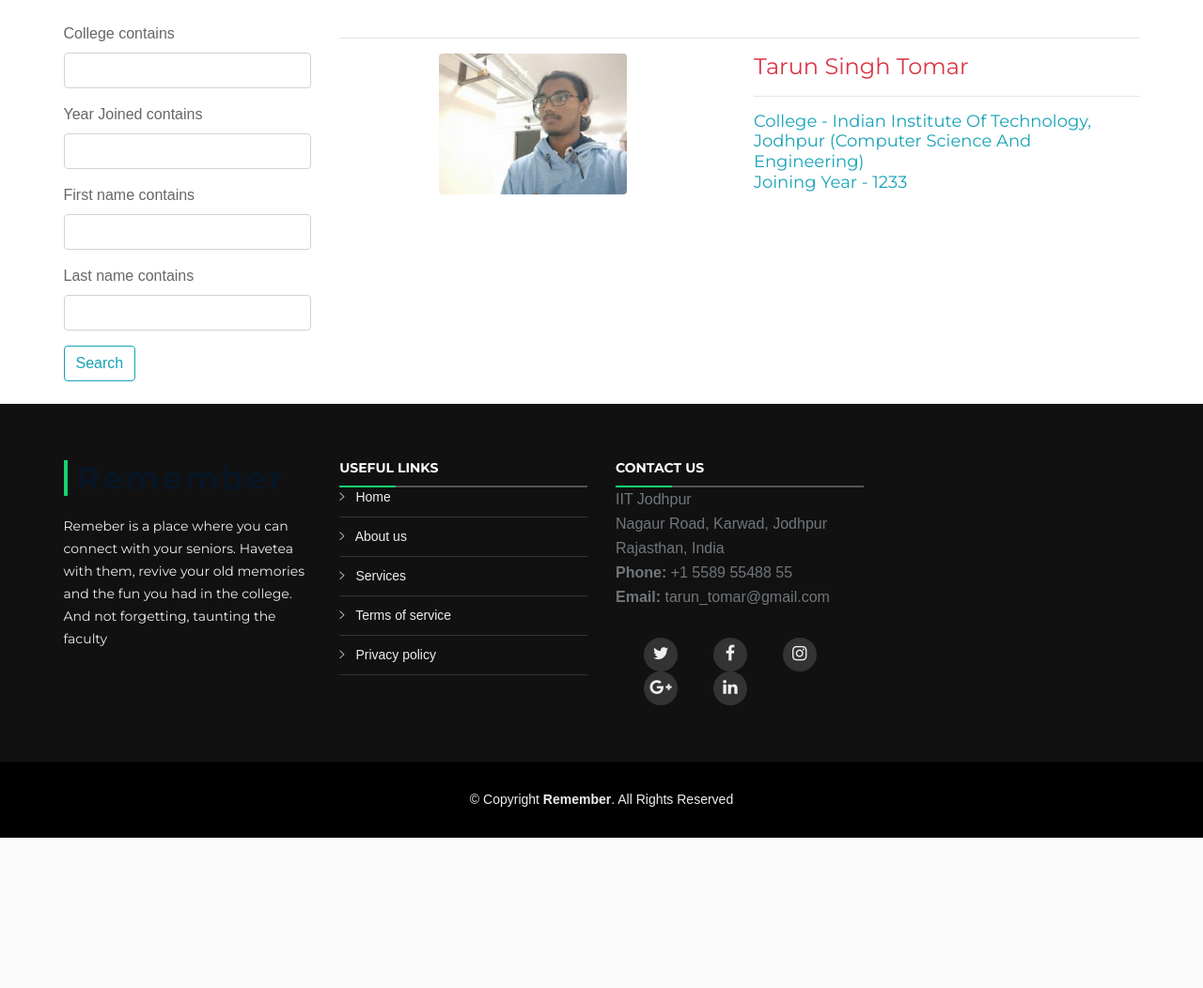
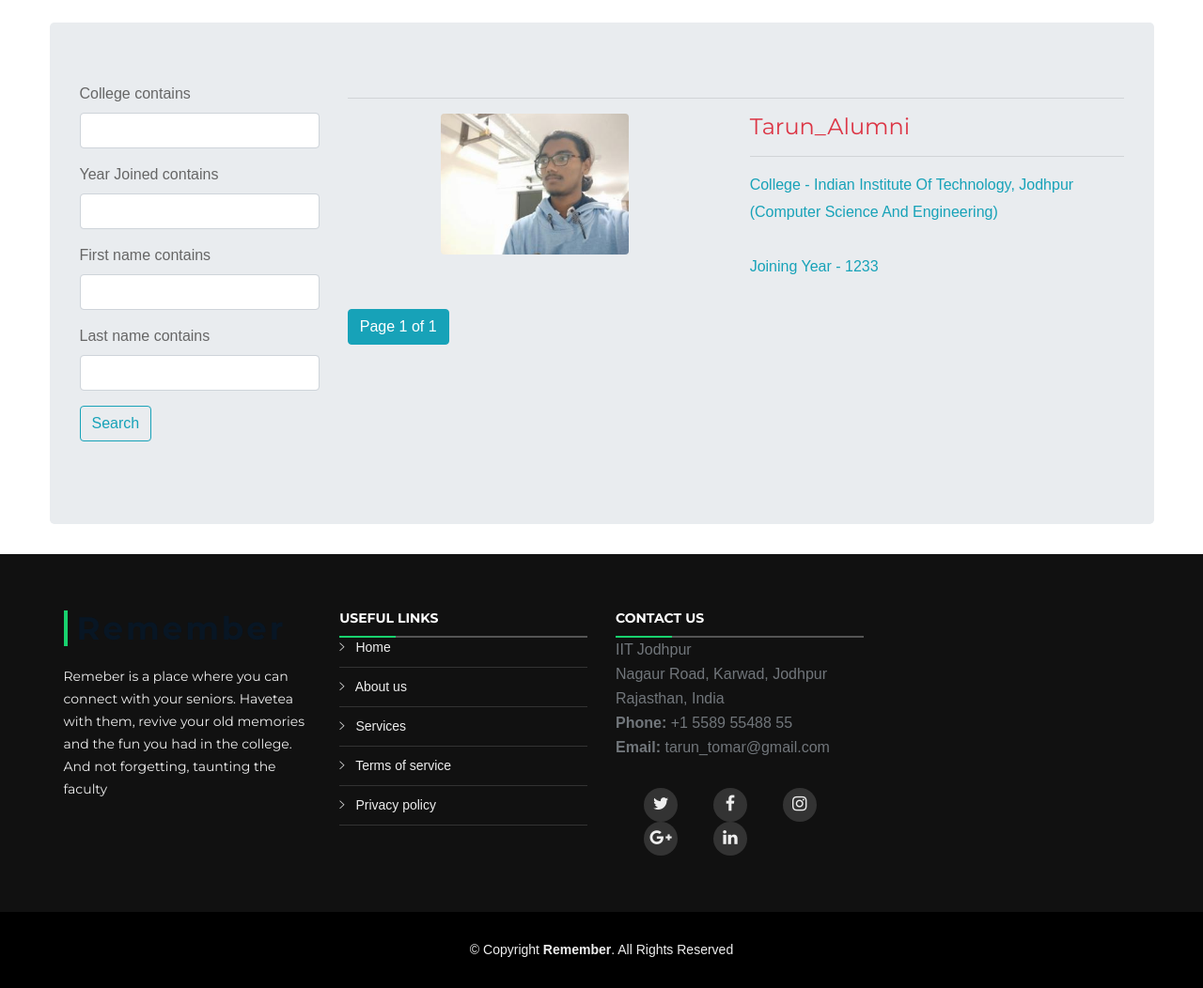
Before and after one commit to rohansingh9001/Smart-India-Hackathon-Alumni-Monitoring, a Django app: page /showalumni in a window 1280 px wide. Shown: the part 76-1128 px from the top of the page at 94% size. Before the commit the page ends 968 px from the top, so only its background shows below. Run offline with Django 3.2, Linux system fonts and the light colour scheme; data comes from the database, SQL or seed files in the repository; some libraries are stand-ins or nearby versions; some web fonts are replaced.

Commit message:
pagination

```diff
--- a/newApp/views.py
+++ b/newApp/views.py
@@ -4,17 +4,25 @@ from .models import User
 # from .forms import AddAlumniForm
 from django.views.generic import View
 from .filters import AlumniFilter
-
+from django.core.paginator import Paginator, EmptyPage, PageNotAnInteger
 
 def home(request):
     return render(request, 'home.html')
 
 
 def AlumniListView(request):
-    total = User.objects.all()
+    total = User.objects.filter(Verified=True).filter(is_alumni=True).all()
     alfilter = AlumniFilter(request.GET, queryset=total)
     template_name = 'showalumni.html'
-    return render(request, template_name, {'filter': alfilter})
+    paginator = Paginator(alfilter.qs, 3)
+    page_number = request.GET.get('page')
+    try:
+        page_obj = paginator.page(page_number)
+    except PageNotAnInteger:
+        page_obj = paginator.page(1)
+    except EmptyPage:
+        page_obj = paginator.page(paginator.num_pages)
+    return render(request, template_name, {'filter': alfilter, 'page_obj': page_obj})
 
 
 class AlumniDetailView(View):
--- a/templates/showalumni.html
+++ b/templates/showalumni.html
@@ -1,6 +1,6 @@
-{% extends "base.html" %} {%load static%} {% load crispy_forms_tags %} {% block content %}
+{% extends "base.html" %} {%load static%} {% load crispy_forms_tags %} {% load templatetags %} {% block content %}
 <br>
-<div class="container ">
+<div class="container jumbotron">
     <div class="row">
         <div class="col-sm-3 ">
             <form method="get">
@@ -9,34 +9,43 @@
             </form>
         </div>
         <div class="col-sm-9">
-            {% for p in filter.qs %}
-            {% if p.Verified and p.is_alumni %}
+
+
+
+            {% for p in page_obj %}
             <hr>
             <a href="{% url 'alumni-detail' p.id %}" style="color: black">
-                <div class="mx-auto  style="width:500px">
+                <div class="mx-auto  style=" width:500px">
                     <div class="row">
                         <div class="avatar mx-auto white col-sm-5">
                             <img src="{{ p.Image.url }}" style="height: 150px;width: 200px" class="rounded mx-auto d-block">
                         </div>
                         <div class="col-sm-6 ">
-                                <h4 class="card-title text-danger">{{p.first_name}} {{p.last_name}}</h4>
+                            <h4 class="card-title text-danger">{{p.username}}</h4>
                             <hr>
-                                <h5 class="text-info ">College - {{p.College}} ({{p.Branch}})</h5>
-                                <h5 class="text-info">Joining Year - {{p.Year_Joined}}</h5>
+                            <p class="text-info ">College - {{p.College}} ({{p.Branch}})</p>
+                            <p class="text-info">Joining Year - {{p.Year_Joined}}</p>
                         </div>
                     </div>
                 </div>
             </a>
-            {%endif%} {%endfor%}
-            <div style="margin-left: 220px">
-                {% if is_paginated %} {% if page_obj.has_previous %}
-                <a class="btn btn-outline-info mb-4" href="?page=1">First</a>
-                <a class="btn btn-outline-info mb-4" href="?page={{ page_obj.previous_page_number }}">Previous</a> {% endif %} {% for num in page_obj.paginator.page_range %} {% if page_obj.number == num %}
-                <a class="btn btn-info mb-4" href="?page={{ num }}">{{ num }}</a> {% elif num > page_obj.number|add:'-3' and num
-                < page_obj.number|add: '3' %} <a class="btn btn-outline-info mb-4" href="?page={{ num }}">{{ num }}</a>
-                    {% endif %} {% endfor %} {% if page_obj.has_next %}
-                    <a class="btn btn-outline-info mb-4" href="?page={{ page_obj.next_page_number }}">Next</a>
-                    <a class="btn btn-outline-info mb-4" href="?page={{ page_obj.paginator.num_pages }}">Last</a> {% endif %} {% endif %}
+            {%endfor%}
+            <div class="pagination">
+            <span>
+                {% if page_obj.has_previous %}
+                    <a class="btn btn-outline-info mb-4" href="?{% query_transform request page=1 %}">&laquo; first</a>
+                    <a class="btn btn-outline-info mb-4" href="?{% query_transform request page=page_obj.previous_page_number %}">previous</a>
+                {% endif %}
+
+                <span class="current btn btn-info mb-4" >
+                    Page {{ page_obj.number }} of {{ page_obj.paginator.num_pages }}
+                </span>
+
+                {% if page_obj.has_next %}
+                    <a class="btn btn-outline-info mb-4" href="?{% query_transform request page=page_obj.next_page_number %}">next</a>
+                    <a class="btn btn-outline-info mb-4" href="?{% query_transform request page=page_obj.paginator.num_pages %}">last &raquo;</a>
+                {% endif %}
+            </span>
         </div>
         </div>
     </div>
```
Also changed, not shown: newApp/templatetags/templatetags.py (added, +14 -0 lines), newApp/templatetags/__init__.py (added). Lines whose indentation alone changed are shown as unchanged.
